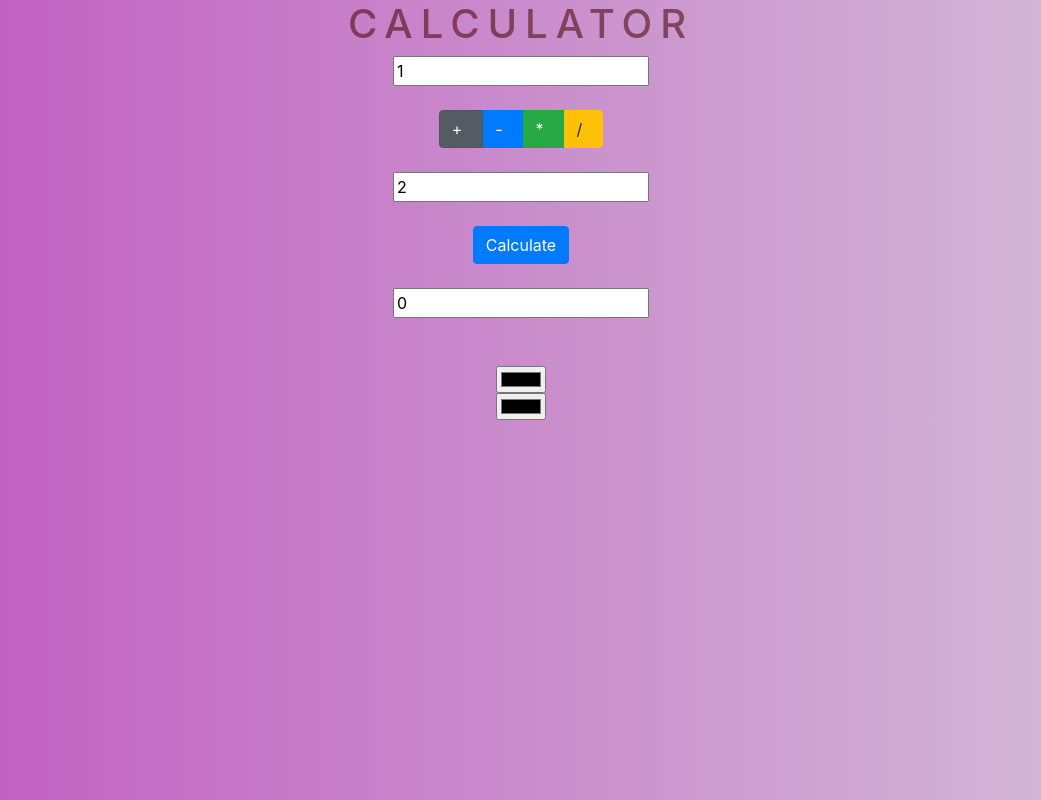
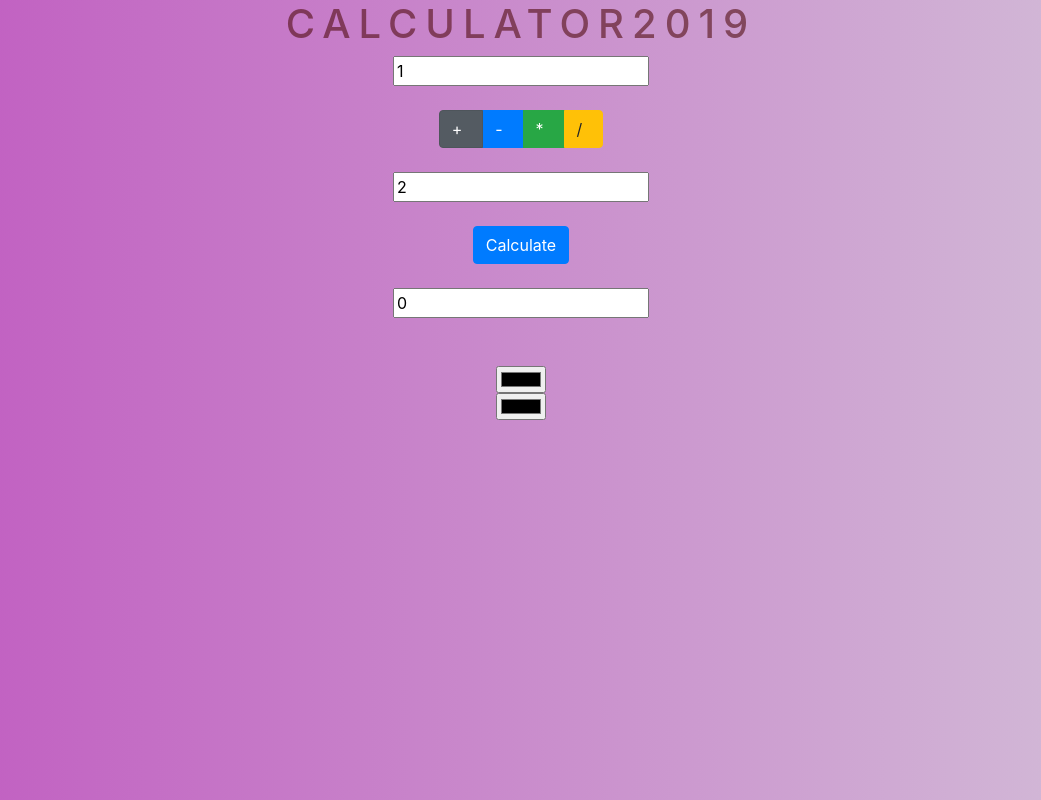
Before and after one commit to Arsen4ik/background-generator1, a plain HTML site: page index.html in a window 1280 px wide. Shown: the whole page, without its empty margins (119-1160 px from the left). Drawn offline with nearby package versions, Linux system fonts and the light colour scheme.

Commit message:
changing title

```diff
--- a/index.html
+++ b/index.html
@@ -9,7 +9,7 @@
     <title>КАЛЬКУЛЯТОР АРСЕНА</title>
 </head>
 <body id="body">
-    <H1>CALCULATOR</H1>
+    <H1>CALCULATOR2019</H1>
     <form action="">
         <input type="number"  id="input1"  value="1">
         <br>
```
